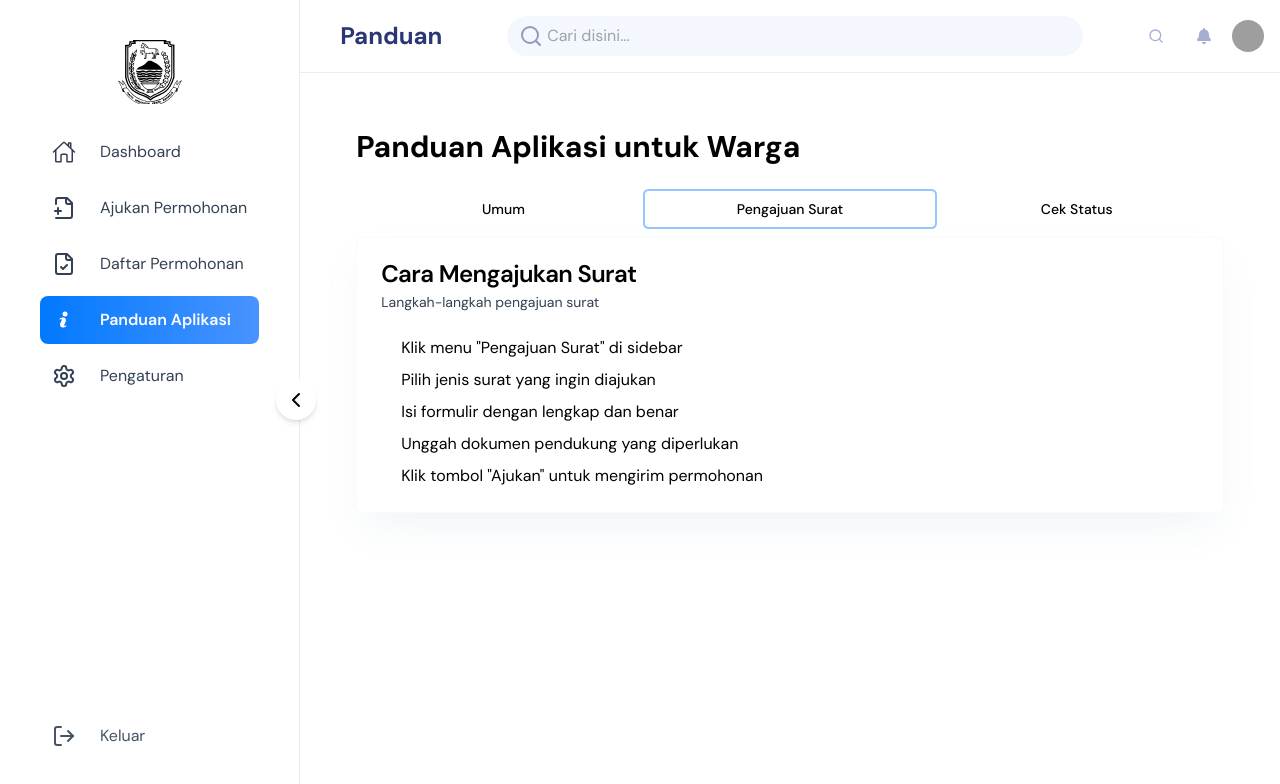
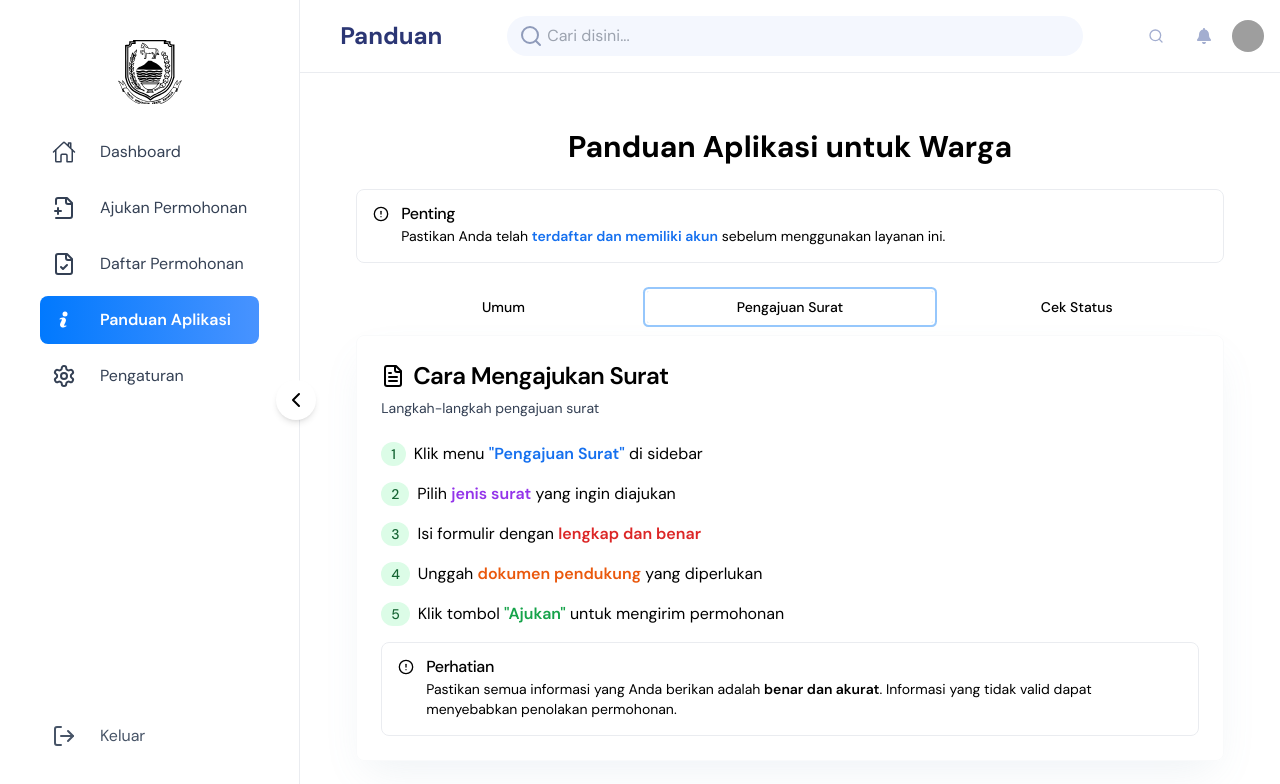
Before and after one commit to Hapidzfadli/web-desa-sakerta-barat, a Next.js app in the folder frontend-web-desa-sakerta-barat/: page /member/panduan-aplikasi in a window 1280 px wide. Both pictures are taken after a click on the tab "Pengajuan Surat". Shown: the top 784 px of the page. Built offline with nearby package versions, Linux system fonts and the light colour scheme; grey boxes are pictures that could not be loaded.

Commit message:
memperbaiki panduan aplikasi warga

```diff
--- a/frontend-web-desa-sakerta-barat/app/member/panduan-aplikasi/page.tsx
+++ b/frontend-web-desa-sakerta-barat/app/member/panduan-aplikasi/page.tsx
@@ -7,11 +7,27 @@ import {
   CardTitle,
 } from '@/components/ui/card';
 import { Tabs, TabsContent, TabsList, TabsTrigger } from '@/components/ui/tabs';
+import { Alert, AlertDescription, AlertTitle } from '@/components/ui/alert';
+import { CheckCircle2, AlertCircle, FileText, Search } from 'lucide-react';
 
 const PanduanAplikasi = () => {
   return (
     <div className="container mx-auto py-8">
-      <h1 className="text-3xl font-bold mb-6">Panduan Aplikasi untuk Warga</h1>
+      <h1 className="text-3xl font-bold mb-6 text-center text-primary">
+        Panduan Aplikasi untuk Warga
+      </h1>
+
+      <Alert variant="info" className="mb-6">
+        <AlertCircle className="h-4 w-4" />
+        <AlertTitle>Penting</AlertTitle>
+        <AlertDescription>
+          Pastikan Anda telah{' '}
+          <span className="font-semibold text-blue-600">
+            terdaftar dan memiliki akun
+          </span>{' '}
+          sebelum menggunakan layanan ini.
+        </AlertDescription>
+      </Alert>
 
       <Tabs defaultValue="umum" className="w-full">
         <TabsList className="grid w-full grid-cols-3">
@@ -23,16 +39,46 @@ const PanduanAplikasi = () => {
         <TabsContent value="umum">
           <Card>
             <CardHeader>
-              <CardTitle>Informasi Umum</CardTitle>
+              <CardTitle className="text-2xl text-primary flex items-center">
+                <CheckCircle2 className="mr-2 h-6 w-6" /> Informasi Umum
+              </CardTitle>
               <CardDescription>
                 Panduan dasar penggunaan aplikasi
               </CardDescription>
             </CardHeader>
             <CardContent>
-              <ul className="list-disc pl-5 space-y-2">
-                <li>Login menggunakan akun yang telah terdaftar</li>
-                <li>Pastikan data profil Anda sudah lengkap dan benar</li>
-                <li>Jelajahi menu-menu yang tersedia di sidebar</li>
+              <ul className="space-y-4">
+                <li className="flex items-start">
+                  <span className="bg-blue-100 text-blue-800 text-sm font-medium mr-2 px-2.5 py-0.5 rounded-full">
+                    1
+                  </span>
+                  <span>
+                    <span className="font-semibold">Login</span> menggunakan
+                    akun yang telah terdaftar
+                  </span>
+                </li>
+                <li className="flex items-start">
+                  <span className="bg-blue-100 text-blue-800 text-sm font-medium mr-2 px-2.5 py-0.5 rounded-full">
+                    2
+                  </span>
+                  <span>
+                    Pastikan{' '}
+                    <span className="font-semibold text-green-600">
+                      data profil Anda sudah lengkap dan benar
+                    </span>
+                  </span>
+                </li>
+                <li className="flex items-start">
+                  <span className="bg-blue-100 text-blue-800 text-sm font-medium mr-2 px-2.5 py-0.5 rounded-full">
+                    3
+                  </span>
+                  <span>
+                    Jelajahi menu-menu yang tersedia di{' '}
+                    <span className="font-semibold text-purple-600">
+                      sidebar
+                    </span>
+                  </span>
+                </li>
               </ul>
             </CardContent>
           </Card>
@@ -41,17 +87,83 @@ const PanduanAplikasi = () => {
         <TabsContent value="pengajuan">
           <Card>
             <CardHeader>
-              <CardTitle>Cara Mengajukan Surat</CardTitle>
+              <CardTitle className="text-2xl text-primary flex items-center">
+                <FileText className="mr-2 h-6 w-6" /> Cara Mengajukan Surat
+              </CardTitle>
               <CardDescription>Langkah-langkah pengajuan surat</CardDescription>
             </CardHeader>
             <CardContent>
-              <ol className="list-decimal pl-5 space-y-2">
-                <li>Klik menu "Pengajuan Surat" di sidebar</li>
-                <li>Pilih jenis surat yang ingin diajukan</li>
-                <li>Isi formulir dengan lengkap dan benar</li>
-                <li>Unggah dokumen pendukung yang diperlukan</li>
-                <li>Klik tombol "Ajukan" untuk mengirim permohonan</li>
+              <ol className="space-y-4">
+                <li className="flex items-start">
+                  <span className="bg-green-100 text-green-800 text-sm font-medium mr-2 px-2.5 py-0.5 rounded-full">
+                    1
+                  </span>
+                  <span>
+                    Klik menu{' '}
+                    <span className="font-semibold text-blue-600">
+                      "Pengajuan Surat"
+                    </span>{' '}
+                    di sidebar
+                  </span>
+                </li>
+                <li className="flex items-start">
+                  <span className="bg-green-100 text-green-800 text-sm font-medium mr-2 px-2.5 py-0.5 rounded-full">
+                    2
+                  </span>
+                  <span>
+                    Pilih{' '}
+                    <span className="font-semibold text-purple-600">
+                      jenis surat
+                    </span>{' '}
+                    yang ingin diajukan
+                  </span>
+                </li>
+                <li className="flex items-start">
+                  <span className="bg-green-100 text-green-800 text-sm font-medium mr-2 px-2.5 py-0.5 rounded-full">
+                    3
+                  </span>
+                  <span>
+                    Isi formulir dengan{' '}
+                    <span className="font-semibold text-red-600">
+                      lengkap dan benar
+                    </span>
+                  </span>
+                </li>
+                <li className="flex items-start">
+                  <span className="bg-green-100 text-green-800 text-sm font-medium mr-2 px-2.5 py-0.5 rounded-full">
+                    4
+                  </span>
+                  <span>
+                    Unggah{' '}
+                    <span className="font-semibold text-orange-600">
+                      dokumen pendukung
+                    </span>{' '}
+                    yang diperlukan
+                  </span>
+                </li>
+                <li className="flex items-start">
+                  <span className="bg-green-100 text-green-800 text-sm font-medium mr-2 px-2.5 py-0.5 rounded-full">
+                    5
+                  </span>
+                  <span>
+                    Klik tombol{' '}
+                    <span className="font-semibold text-green-600">
+                      "Ajukan"
+                    </span>{' '}
+                    untuk mengirim permohonan
+                  </span>
+                </li>
               </ol>
+              <Alert variant="warning" className="mt-4">
+                <AlertCircle className="h-4 w-4" />
+                <AlertTitle>Perhatian</AlertTitle>
+                <AlertDescription>
+                  Pastikan semua informasi yang Anda berikan adalah{' '}
+                  <span className="font-semibold">benar dan akurat</span>.
+                  Informasi yang tidak valid dapat menyebabkan penolakan
+                  permohonan.
+                </AlertDescription>
+              </Alert>
             </CardContent>
           </Card>
         </TabsContent>
@@ -59,20 +171,98 @@ const PanduanAplikasi = () => {
         <TabsContent value="status">
           <Card>
             <CardHeader>
-              <CardTitle>Mengecek Status Permohonan</CardTitle>
+              <CardTitle className="text-2xl text-primary flex items-center">
+                <Search className="mr-2 h-6 w-6" /> Mengecek Status Permohonan
+              </CardTitle>
               <CardDescription>
                 Cara melihat dan memahami status permohonan
               </CardDescription>
             </CardHeader>
             <CardContent>
-              <ul className="list-disc pl-5 space-y-2">
-                <li>Klik menu "Daftar Permohonan" di sidebar</li>
-                <li>Lihat status permohonan pada kolom "Status"</li>
-                <li>Klik tombol "Detail" untuk informasi lebih lanjut</li>
-                <li>
-                  Jika ditolak, Anda dapat mengajukan ulang dengan perbaikan
+              <ul className="space-y-4">
+                <li className="flex items-start">
+                  <span className="bg-purple-100 text-purple-800 text-sm font-medium mr-2 px-2.5 py-0.5 rounded-full">
+                    1
+                  </span>
+                  <span>
+                    Klik menu{' '}
+                    <span className="font-semibold text-blue-600">
+                      "Daftar Permohonan"
+                    </span>{' '}
+                    di sidebar
+                  </span>
+                </li>
+                <li className="flex items-start">
+                  <span className="bg-purple-100 text-purple-800 text-sm font-medium mr-2 px-2.5 py-0.5 rounded-full">
+                    2
+                  </span>
+                  <span>
+                    Lihat status permohonan pada kolom{' '}
+                    <span className="font-semibold text-green-600">
+                      "Status"
+                    </span>
+                  </span>
+                </li>
+                <li className="flex items-start">
+                  <span className="bg-purple-100 text-purple-800 text-sm font-medium mr-2 px-2.5 py-0.5 rounded-full">
+                    3
+                  </span>
+                  <span>
+                    Klik tombol{' '}
+                    <span className="font-semibold text-blue-600">
+                      "Detail"
+                    </span>{' '}
+                    untuk informasi lebih lanjut
+                  </span>
+                </li>
+                <li className="flex items-start">
+                  <span className="bg-purple-100 text-purple-800 text-sm font-medium mr-2 px-2.5 py-0.5 rounded-full">
+                    4
+                  </span>
+                  <span>
+                    Jika ditolak, Anda dapat{' '}
+                    <span className="font-semibold text-orange-600">
+                      mengajukan ulang
+                    </span>{' '}
+                    dengan perbaikan
+                  </span>
                 </li>
               </ul>
+              <div className="mt-4 bg-gray-100 p-4 rounded-md">
+                <h4 className="font-semibold text-lg mb-2">
+                  Keterangan Status:
+                </h4>
+                <ul className="space-y-2">
+                  <li>
+                    <span className="font-semibold text-blue-600">
+                      Diajukan
+                    </span>
+                    : Permohonan telah dikirim dan menunggu verifikasi
+                  </li>
+                  <li>
+                    <span className="font-semibold text-green-600">
+                      Disetujui
+                    </span>
+                    : Permohonan telah diverifikasi dan disetujui
+                  </li>
+                  <li>
+                    <span className="font-semibold text-yellow-600">
+                      Ditandatangani
+                    </span>
+                    : Surat telah ditandatangani oleh Kepala Desa
+                  </li>
+                  <li>
+                    <span className="font-semibold text-purple-600">
+                      Selesai
+                    </span>
+                    : Surat siap untuk diambil atau diunduh
+                  </li>
+                  <li>
+                    <span className="font-semibold text-red-600">Ditolak</span>:
+                    Permohonan ditolak (lihat alasan penolakan di detail)
+                  </li>
+                </ul>
+              </div>
             </CardContent>
           </Card>
         </TabsContent>
```
